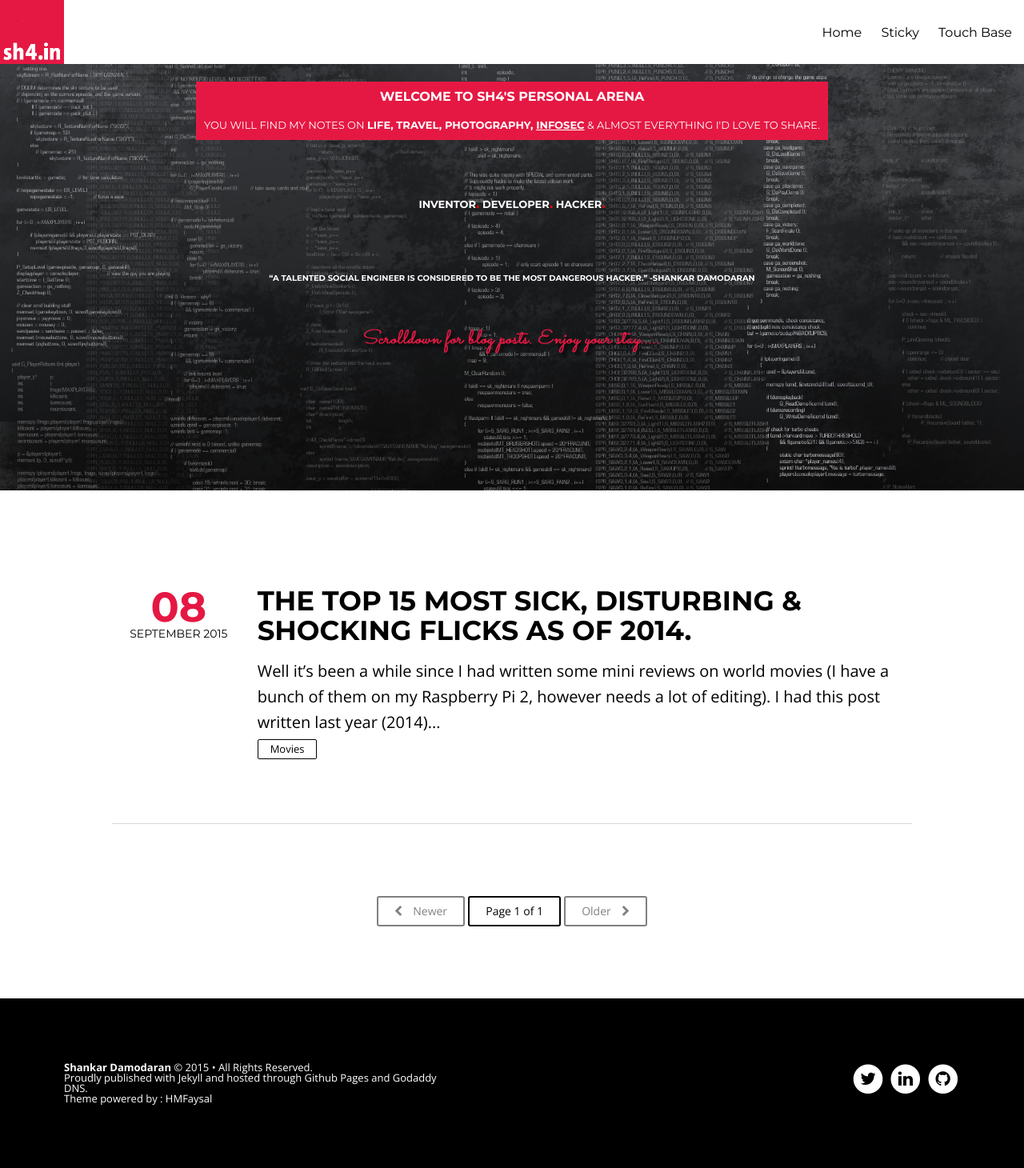
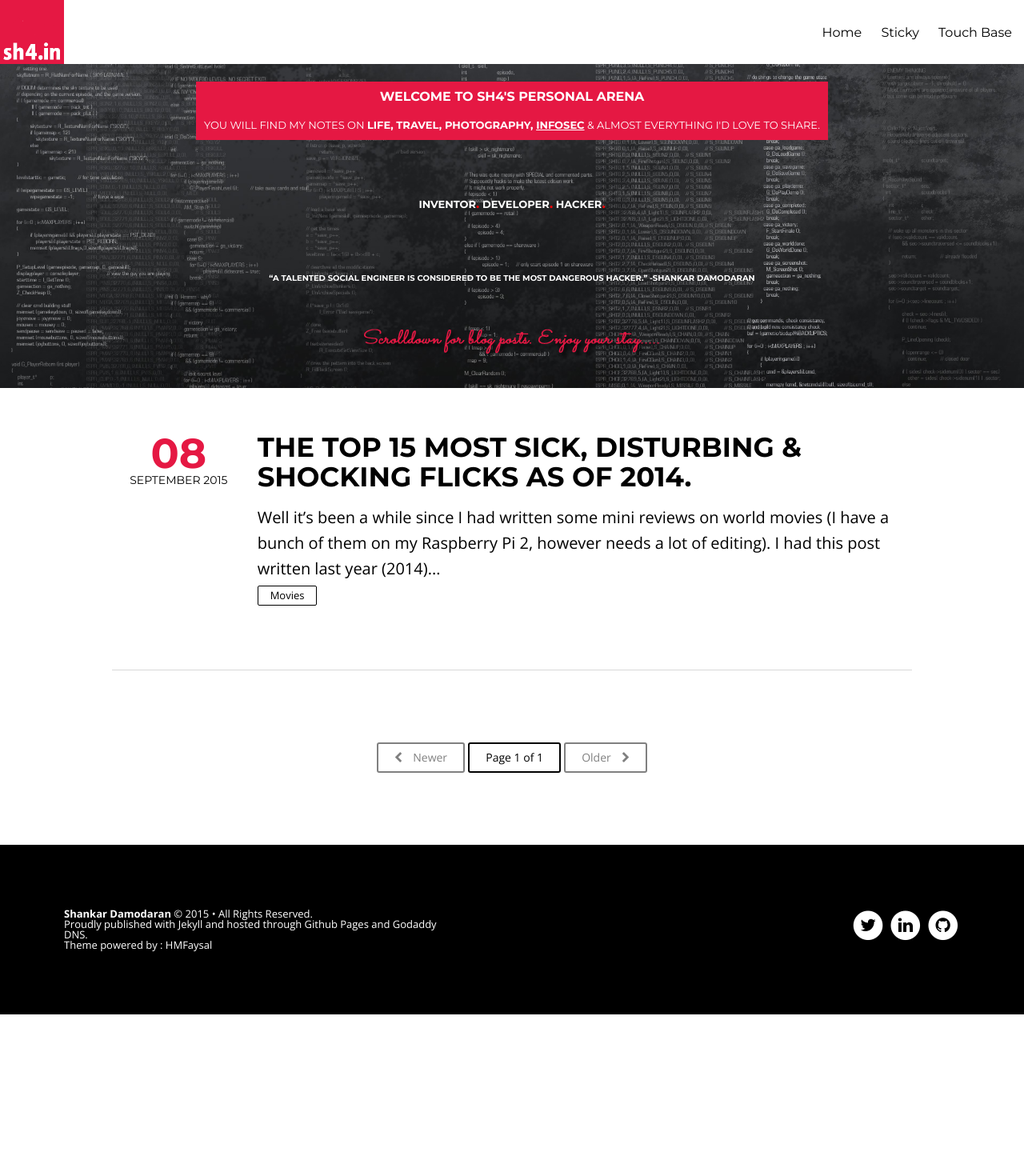
Before and after one commit to sh4nx0r/sh4nx0r.github.io, a Jekyll site: the page built from index.html, in a window 1280 px wide. Shown: the whole page at 80% size. Built offline with Jekyll 4.4.1, drawn with Linux system fonts in a browser that asks for light colours; nearby versions of some CDN libraries; the list of posts is cut into pages by our own code; after the commit the page ends 1268 px from its top, so only the background shows below that.

Commit message:
Margin alignments

```diff
--- a/assets/css/style.css
+++ b/assets/css/style.css
@@ -199,7 +199,7 @@ main, .notepad-share-icons, .notepad-disqus {
       font-size: 1rem; }
     .notepad-site-head .notepad-site-head-content h2 {
       font-size: 4.375rem;
-      padding-bottom: 9.375rem;
+      padding-bottom: 1.375rem;
       font-weight: 700; } }
   @media only screen and (min-width: 90em) {
     .notepad-site-head .notepad-site-head-content h1 {
@@ -228,7 +228,7 @@ main, .notepad-share-icons, .notepad-disqus {
       padding-top: 4.375rem;
       padding-bottom: 4.375rem; }
       .notepad-content .notepad-index-post:first-of-type {
-        padding-top: 7.5rem; }
+        padding-top: 3.5rem; }
       .notepad-content .notepad-index-post .datetime {
         margin-bottom: 0; } }
   .notepad-content .notepad-index-post .notepad-post-meta {
```
Also changed, not shown: 3 other files.
